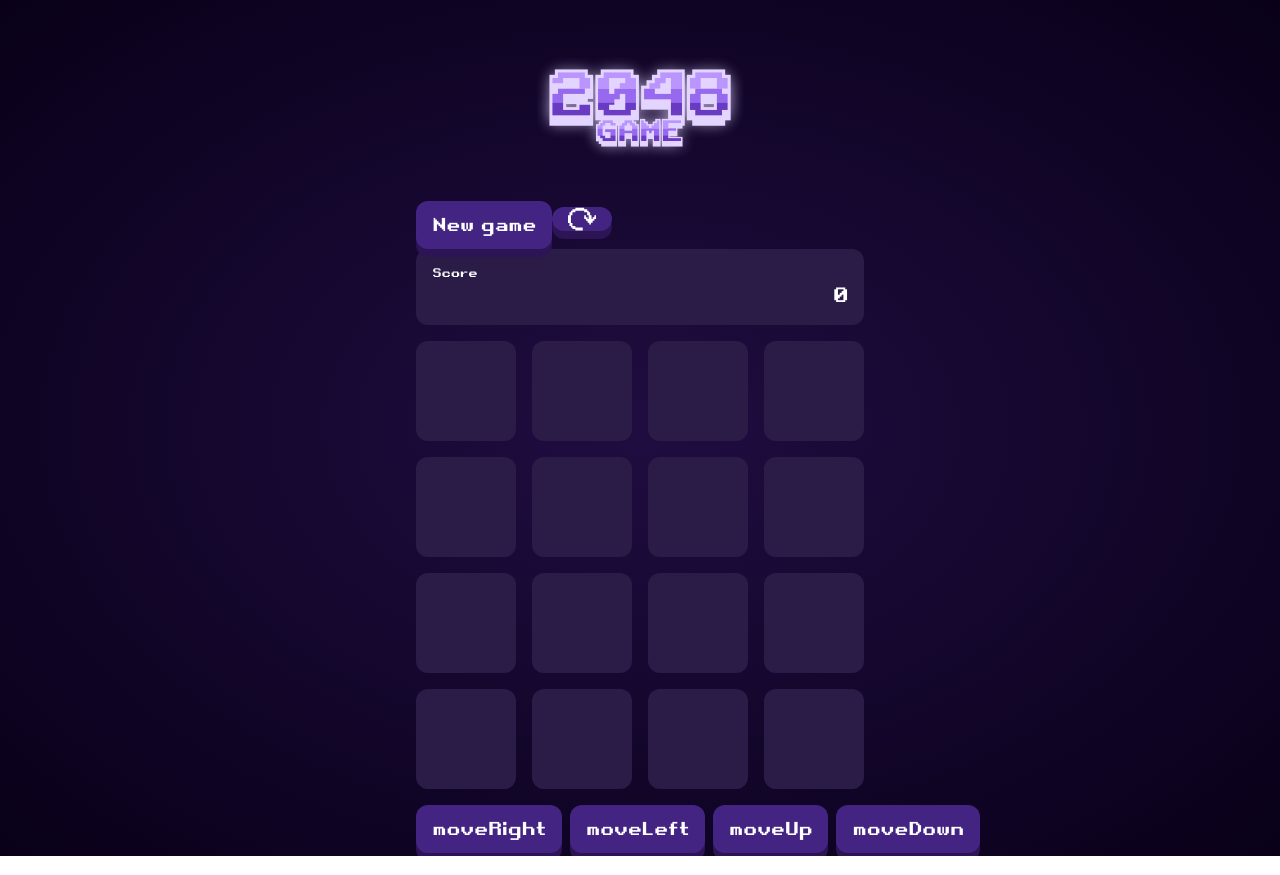
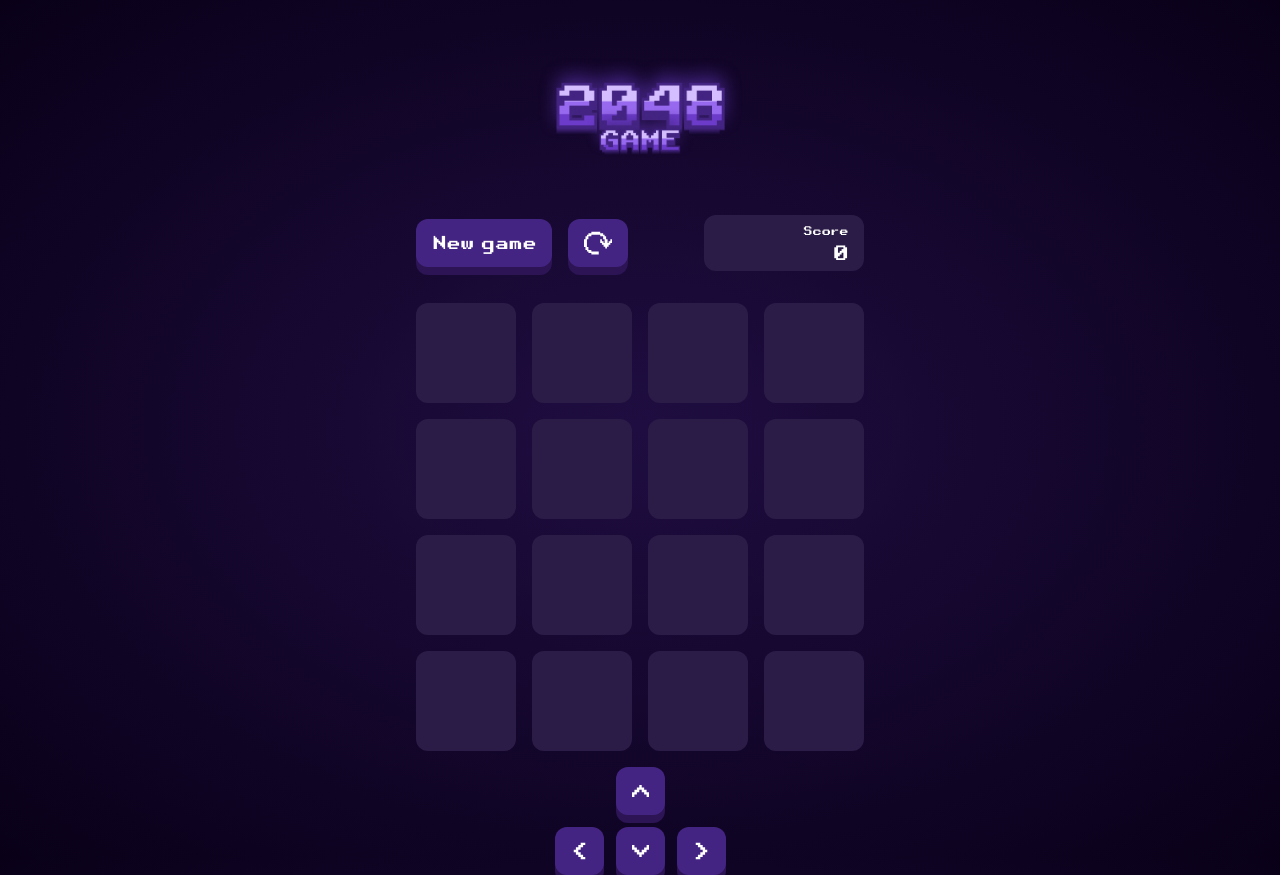
Before and after one commit to sykes10/2048, a Vue app: page / in a window 1280 px wide. Built offline with nearby package versions, Linux system fonts and the light colour scheme.

Commit message:
UI improved

```diff
--- a/src/App.vue
+++ b/src/App.vue
@@ -5,7 +5,7 @@ import AppGame from "@/components/AppGame.vue";
 <template>
   <main class="container mt-14">
     <img
-      src="@/assets/images/2048game.png"
+      src="src/assets/images/2048game.png"
       alt="2048 title"
       class="mx-auto w-52 mb-10"
     />
--- a/src/components/AppButton.vue
+++ b/src/components/AppButton.vue
@@ -1,6 +1,6 @@
 <template>
   <button
-    class="rounded-xl bg-purple-500 px-4 leading-[48px] text-white text-lg shadow-button"
+    class="rounded-xl bg-purple-500 px-4 h-12 text-white text-lg shadow-button active:shadow-button-pressed active:translate-y-1 cursor-pointer"
   >
     <slot></slot>
   </button>
--- a/src/components/AppGame.vue
+++ b/src/components/AppGame.vue
@@ -7,27 +7,29 @@ import { use2048GameStateStore } from "@/store/2048GameState";
 import IconRestart from "@/components/icons/IconRestart.vue";
 
 const $gameState = use2048GameStateStore();
-const { score, scoreDiff } = $gameState.$state;
 const { newGame, resetGame } = use2048Game();
 
 resetGame();
 </script>
 <template>
   <div class="flex justify-center flex-col max-w-md w-full mx-auto">
-    <div class="">
-      <AppButton @click="newGame"> New game </AppButton>
-      <AppButton @click="resetGame">
-        <IconRestart></IconRestart>
-      </AppButton>
+    <div class="flex justify-between">
+      <div class="flex items-center">
+        <AppButton @click="newGame" class="mr-4"> New game </AppButton>
+        <AppButton @click="resetGame">
+          <IconRestart></IconRestart>
+        </AppButton>
+      </div>
       <div
-        class="flex justify-end flex-col text-white bg-tile-0 p-4 rounded-xl"
+        class="flex flex-col items-end text-white bg-tile-0 px-4 py-2 h-14 rounded-xl my-4 w-40"
       >
         <span class="text-xs">Score</span>
-        <span class="text-xl self-end">{{ score }}</span>
+        <span class="text-xl self-end">{{ $gameState.$state.score }}</span>
       </div>
     </div>
     <GameBoard> </GameBoard>
     <div class="mx-auto">
+      <div class="bg-tile-0"></div>
       <GameControls></GameControls>
     </div>
   </div>
--- a/src/components/GameControls.vue
+++ b/src/components/GameControls.vue
@@ -1,16 +1,25 @@
 <script lang="ts" setup>
-import AppButton from "./AppButton.vue";
+import AppButton from "@/components/AppButton.vue";
+import IconArrow from "@/components/icons/IconArrow.vue";
 import { use2048Game } from "@/composables/use2048Game";
 import { KeyboardKeys } from "@/types/keyboard";
 const { moveBoard } = use2048Game();
 </script>
 <template>
-  <div class="flex gap-2">
+  <div class="grid grid-cols-3 gap-3">
+    <span></span>
+    <AppButton @click="moveBoard(KeyboardKeys.ArrowUp)" class="">
+      <IconArrow></IconArrow>
+    </AppButton>
+    <span></span>
+    <AppButton @click="moveBoard(KeyboardKeys.ArrowLeft)">
+      <IconArrow class="-rotate-90"></IconArrow>
+    </AppButton>
+    <AppButton @click="moveBoard(KeyboardKeys.ArrowDown)">
+      <IconArrow class="rotate-180"></IconArrow>
+    </AppButton>
     <AppButton @click="moveBoard(KeyboardKeys.ArrowRight)">
-      moveRight
+      <IconArrow class="rotate-90"></IconArrow>
     </AppButton>
-    <AppButton @click="moveBoard(KeyboardKeys.ArrowLeft)"> moveLeft </AppButton>
-    <AppButton @click="moveBoard(KeyboardKeys.ArrowUp)"> moveUp </AppButton>
-    <AppButton @click="moveBoard(KeyboardKeys.ArrowDown)"> moveDown </AppButton>
   </div>
 </template>
--- a/src/components/GameOverOverlay.vue
+++ b/src/components/GameOverOverlay.vue
@@ -1,6 +1,6 @@
 <template>
   <div
-    class="absolute top-0 left-0 bottom-0 right-0 w-full bg-black bg-opacity-50 z-50 flex justify-center items-center flex-col text-white"
+    class="absolute top-0 left-0 bottom-0 right-0 bg-black bg-opacity-50 z-50 flex justify-center items-center flex-col text-white"
   >
     <h1 class="text-2xl font-bold mb-4">Game Over</h1>
   </div>
--- a/src/components/GameTile.vue
+++ b/src/components/GameTile.vue
@@ -2,7 +2,7 @@
   <div
     ref="tileRef"
     :class="`bg-tile-${tile} drop-shadow-tile-${tile}`"
-    class="flex items-center justify-center text-2xl rounded-xl justify-self-center transition-all duration-300 ease-in-out font-medium w-full"
+    class="flex items-center justify-center text-4xl rounded-xl justify-self-center transition-all duration-300 ease-in-out font-medium w-full text-white"
   >
     {{ props.tile || "" }}
   </div>
--- /dev/null
+++ b/src/components/icons/IconArrow.vue
@@ -0,0 +1,14 @@
+<template>
+  <svg
+    width="17"
+    height="12"
+    viewBox="0 0 17 12"
+    fill="none"
+    xmlns="http://www.w3.org/2000/svg"
+  >
+    <path
+      d="M17 12L14.5733 12L14.5733 9.60258L12.1466 9.60258L12.1466 7.19871L9.71335 7.19871L9.71335 4.80129L7.28665 4.80129L7.28665 7.19871L4.85994 7.19871L4.85994 9.60258L2.42671 9.60258L2.42671 12L0 12L-2.09871e-07 7.19871L2.42671 7.19871L2.42671 4.80129L4.85994 4.80129L4.85994 2.40387L7.28665 2.40387L7.28665 -6.20258e-07L9.71335 -7.26333e-07L9.71335 2.40387L12.1466 2.40387L12.1466 4.80129L14.5733 4.80129L14.5733 7.19871L17 7.19871L17 12Z"
+      fill="white"
+    />
+  </svg>
+</template>
--- a/src/lib/2048game.ts
+++ b/src/lib/2048game.ts
@@ -1,4 +1,4 @@
-import type { Row, Board, FlattenedBoard, Direction } from "@/types/2048game";
+import type { Row, Board, FlattenedBoard } from "@/types/2048game";
 
 export function createEmptyBoard(gridSize: number = 6): Board {
   const board: Board = [];
@@ -18,7 +18,7 @@ export function filterZero(row: Row): Row {
 export function slide(row: Row) {
   let newRow = filterZero(row);
   for (let i = 0; i < newRow.length - 1; i++) {
-    if (newRow[i] == newRow[i + 1]) {
+    if (newRow[i] === newRow[i + 1]) {
       newRow[i] *= 2;
       newRow[i + 1] = 0;
     }
--- a/tailwind.config.js
+++ b/tailwind.config.js
@@ -68,6 +68,7 @@ module.exports = {
       },
       boxShadow: {
         button: "0px 8px 0px #2C1455",
+        'button-pressed': "0px 4px 0px #2C1455",
       },
     },
   },
```
Also changed, not shown: src/assets/images/2048game.png.
